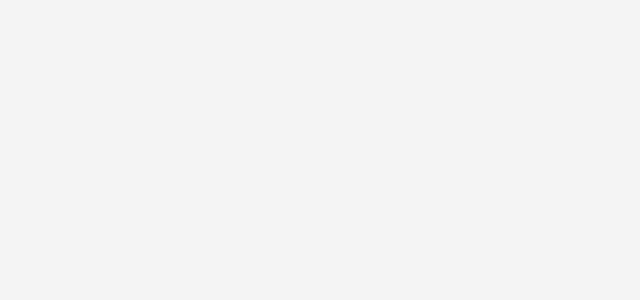
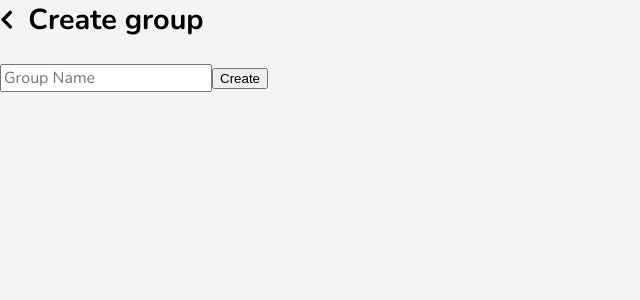
Before and after one commit to SteveMobs-Salt/Crib, a React (Create React App) app in the folder client/: page /create-group in a window 1280 px wide. Shown: the top 300 px of the page, without its empty margins (0-640 px from the left). Built offline with nearby package versions, Linux system fonts and the light colour scheme; a web font is replaced by a local one.

Commit message:
Added 'Create group' function

```diff
--- a/client/src/App.js
+++ b/client/src/App.js
@@ -12,6 +12,7 @@ import CreateBudget from './components/CreateBudget';
 import CategoryBudgetOverview from './components/CategoryBudgetOverview';
 import ExpenseOverview from './components/ExpenseOverview';
 import CreateExpense from './components/CreateExpense';
+import CreateGroup from './components/CreateGroup';
 
 function App() {
   const [household, setHousehold] = useState(JSON.parse(localStorage.getItem('households')) || '');
@@ -69,6 +70,9 @@ function App() {
             <Route path="/dashboard/shopping-list">
               <ShoppingListOverview />
             </Route>
+            <Route exact path="/create-group">
+              <CreateGroup />
+            </Route>
           </Switch>
         </Router>
       </HouseholdContext.Provider>
--- a/client/src/components/CreateExpense.js
+++ b/client/src/components/CreateExpense.js
@@ -49,7 +49,7 @@ function CreateExpense() {
       </div>
 
       <form onSubmit={e => handleCreateExpense(e)}>
-        <input type="text" placeholder="Name" name="name" id="" />
+        <input type="text" placeholder="Name" name="name" />
         <input type="number" placeholder="Amount" step="0.01" name="amount" min="0" />
         <select name="category" id="">
           {categories
--- /dev/null
+++ b/client/src/components/CreateGroup.js
@@ -0,0 +1,46 @@
+import React, { useContext } from 'react';
+import {
+    BrowserRouter as Router,
+    useHistory,
+} from 'react-router-dom';
+import HouseholdContext from '../contexts/HouseholdContext';
+import axios from 'axios';
+import { FontAwesomeIcon } from '@fortawesome/react-fontawesome';
+import { faChevronLeft } from '@fortawesome/free-solid-svg-icons';
+
+
+function CreateGroup() {
+    const { setHousehold, household: { categories } } = useContext(HouseholdContext);
+    const history = useHistory();
+
+    const handleCreateGroup = e => {
+        e.preventDefault();
+        axios.post('/api/groups/create', {
+            name: e.target.name.value,
+        })
+            .then(response => console.log(response))
+            .catch(err => console.log(err));
+    }
+
+    return (
+        <div className="create-group">
+            <div className="header">
+                <nav>
+                    <FontAwesomeIcon
+                        icon={faChevronLeft}
+                        size="lg"
+                        onClick={() => history.go(-1)}
+                    />
+                    <h2>Create group</h2>
+                </nav>
+            </div>
+
+            <form onSubmit={e => handleCreateGroup(e)}>
+                <input type="text" placeholder="Group Name" name="name" />
+                <button type="submit">Create</button>
+            </form>
+        </div>
+    )
+}
+
+export default CreateGroup
--- a/client/src/components/Dashboard.js
+++ b/client/src/components/Dashboard.js
@@ -60,9 +60,15 @@ const Dashboard = () => {
       .catch(err => console.log(err));
   }, []);
 
-  let expenses, budgets, shoppingList;
+  let expenses, budgets, shoppingList, personalIndex;
   if (household) {
-    ({ expenses, budgets, shoppingList } = household[selectedHousehold])
+    ({ expenses, budgets, shoppingList } = household[selectedHousehold]);
+    personalIndex = household.map((a, index) => {
+      return { ...a, index }
+    })
+      .find(a => a.type === "Personal")
+      .index
+    console.log(personalIndex);
   }
 
   let totalBudget = 0,
@@ -81,14 +87,23 @@ const Dashboard = () => {
   return (
     <>
       <Menu customBurgerIcon={false} isOpen={sidebarOpen} onClose={() => setSidebarOpen(!sidebarOpen)} right>
-        <span className="menu-item" >Personal</span>
+        <span className="menu-item" onClick={() => {
+          setSelectedHousehold(personalIndex);
+          setSidebarOpen(!sidebarOpen)
+        }}>Personal</span>
         <span className="menu-item" >Groups</span>
         <div>
-          {household.map((a, index) => {
-            return { ...a, index };
-          }).filter(a => a.type !== "Personal")
-            .map(a => <span onClick={() => setSelectedHousehold(a.index)}>{a.name}</span>)}
+          {household && household.length > 1 ?
+            household.map((a, index) => {
+              return { ...a, index };
+            }).filter(a => a.type !== "Personal")
+              .map(a => <span onClick={() => {
+                setSelectedHousehold(a.index);
+                setSidebarOpen(!sidebarOpen)
+              }}>{a.name}</span>) : null}
         </div>
+        <Link to="/create-group">
+        <span className="menu-item"> Create group </span></Link>
         <span className="menu-item" >Settings</span>
 
         <span onClick={() => handleLogout()}>Logout</span>
```
Also changed, not shown: 1 other file (tests, documents, lock files or other folders).
